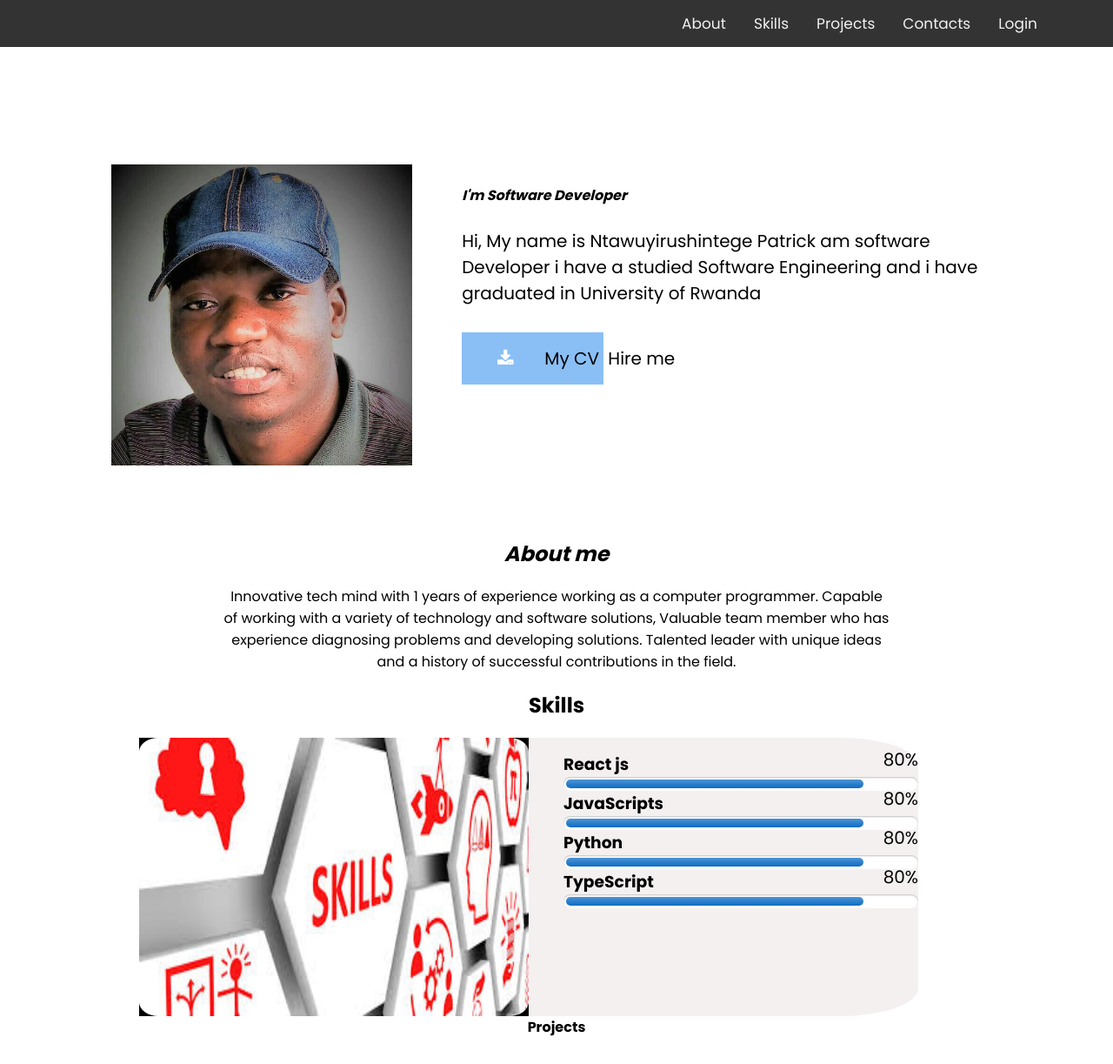
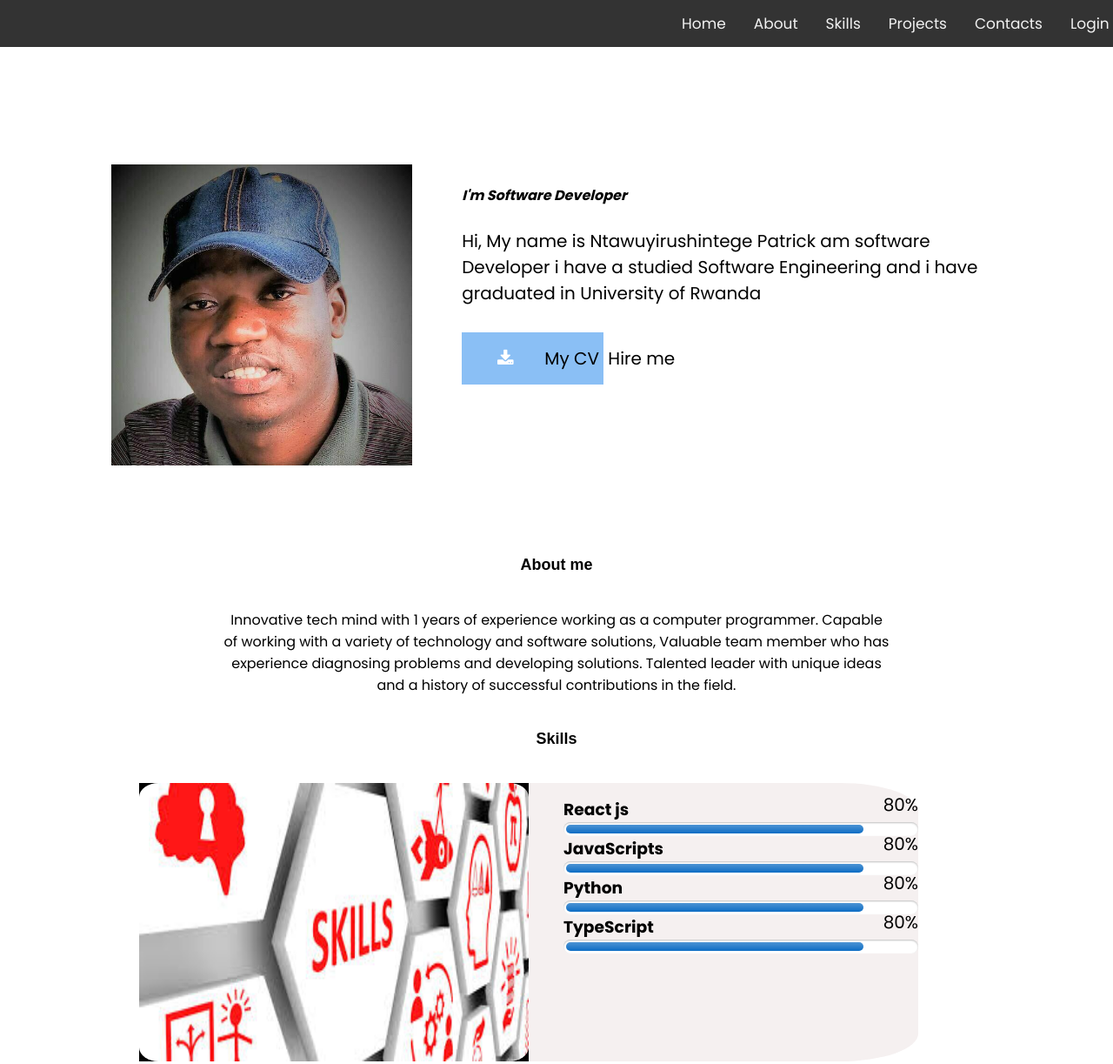
Before and after one commit to NtawuyirushintegePatrick/MyTakeUpSkills, a plain HTML site: page index.html in a window 1280 px wide. Shown: the top 1223 px of the page at 87% size. Drawn offline with Linux system fonts and the light colour scheme.

Commit message:
modifying on landing page

```diff
--- a/LandingPage.css
+++ b/LandingPage.css
@@ -388,3 +388,9 @@ a{
     background-color: rgba(0, 101, 193, 1);
   }
 }
+.head{
+  text-align: center;
+  padding: 1rem;
+  font-family: Arial, Helvetica, sans-serif;
+  font-size: large;
+}
--- a/index.html
+++ b/index.html
@@ -19,6 +19,7 @@
     <header class="header">
 
        <div class="direction">
+       <a href="#Home">Home</a>
        <a href="#About">About</a>
        <a href="#Skills">Skills</a>
        <a href="#Project">Projects</a>
@@ -27,7 +28,7 @@
        </div>
     </header>
 
-    <section class="secone">
+    <section id="Home" class="secone">
        <img src="fb.jpg" alt="" class="img">
        <div class="fsec">
        <h class="h1"><b>I'm Software Developer</b></br></br></h>
@@ -44,7 +45,7 @@
     </section>
     <section id="About">
         <div class="about">
-           <h2 class="habout"><b>About me</b></h2>
+           <h4 class="head">About me</h4>
            <p class="pabout">Innovative tech mind with 1 years of experience working as a computer programmer.
                Capable of working with a variety of technology and software solutions,
                 Valuable team member who has experience diagnosing problems and developing solutions.
@@ -53,7 +54,8 @@
         </div>
     </section>
     <section id="Skills">
-        <h2><center>Skills</center></h2>
+      <h4 class="head">Skills</h4>
+
         <div class="skills">
             <div class="skills-img">
                <img src="skills.jpg" alt="" class="sk-img">
@@ -121,7 +123,7 @@
     </section >
     <section id="Project">
         <div class="project">
-          <h><b>Projects</b></h>
+          <h4 class="head">Projects</h4>
         </div>
         <div class="container">
           <div class="card">
```
